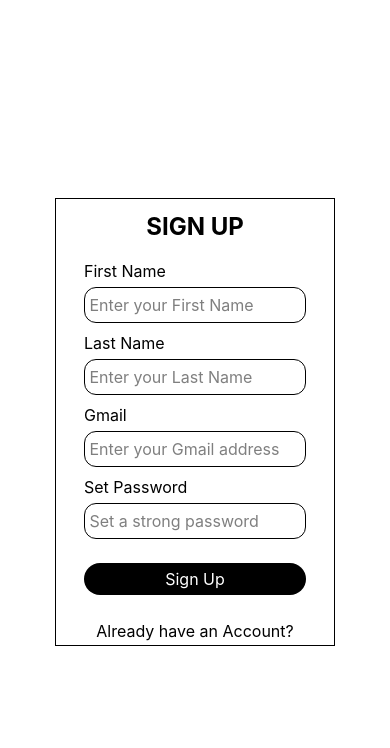
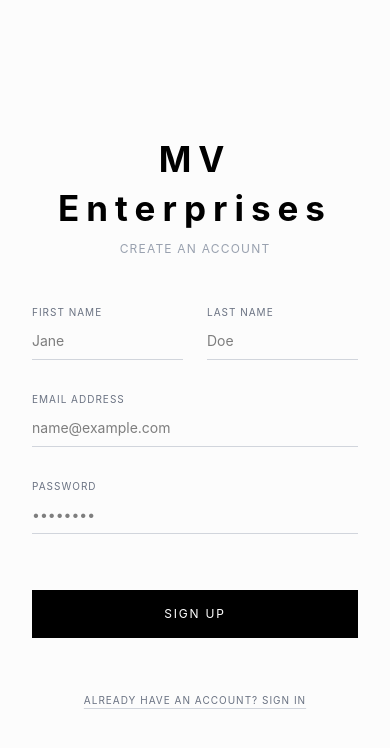
Before and after one commit to namishmahajan2005-arch/MV-Enterprises, a React (Vite) app in the folder mventprfe/: page /login/register in a window 390 px wide. Shown: the top 748 px of the page. Built offline with nearby package versions, Linux system fonts and the light colour scheme.

Commit message:
Improved register and login

```diff
--- a/mventprfe/src/App.css
+++ b/mventprfe/src/App.css
@@ -28,10 +28,10 @@ h5{
   font-weight: bold;
 }
 h6{
-  font-size:18px;
-  color: rgb(97, 96, 96);
-  font-weight: 400;
-  margin-top: 20px;
+  font-size: 35px;
+  font-weight: bold;
+  color: black;
+  text-align: center;
 }
 html{
   scroll-behavior: smooth;
--- a/mventprfe/src/Components/auth.jsx
+++ b/mventprfe/src/Components/auth.jsx
@@ -53,5 +53,5 @@ export function logout() {
   localStorage.removeItem("refresh");
   localStorage.removeItem("username");
   alert("You are being Logged out");
-  window.location.href = "/login";
+  window.location.href = "/";
 }
--- a/mventprfe/src/Components/login.jsx
+++ b/mventprfe/src/Components/login.jsx
@@ -1,46 +1,49 @@
 import { GoogleLogin } from "@react-oauth/google";
-import { useNavigate } from "react-router-dom";
-import { Link } from "react-router-dom";
+import { useNavigate, Link } from "react-router-dom";
 import { useState } from "react";
 
 export default function Login() {
-
   const navigate = useNavigate();
 
-  const [gmail,setGmail]=useState("");
-  const [password,setPassword]=useState("");
-  const [loading,setLoading]=useState(false);
+  const [gmail, setGmail] = useState("");
+  const [password, setPassword] = useState("");
+  const [loading, setLoading] = useState(false);
 
-  const handlesubmit=async(e)=>{
+  const handlesubmit = async (e) => {
     e.preventDefault();
 
-    if(!gmail || !password){
-      alert("Gmail and Password required");
+    if (!gmail || !password) {
+      alert("Email and Password required");
       return;
     }
     setLoading(true);
 
-    const res=await fetch("https://mv-enterprises-4.onrender.com/api/token/",{
-      method:"POST",
-      headers:{"Content-Type":"application/json"},
-      body:JSON.stringify({username:gmail.trim(),password:password}),
+    try {
+      const res = await fetch("https://mv-enterprises-4.onrender.com/api/token/", {
+        method: "POST",
+        headers: { "Content-Type": "application/json" },
+        body: JSON.stringify({ username: gmail.trim(), password: password }),
       });
 
-    const data=await res.json();
+      const data = await res.json();
       setLoading(false);
 
-    if(res.ok){
-      localStorage.setItem("access",data.access);
-      localStorage.setItem("refresh",data.refresh);
-      localStorage.setItem("username",data.username);
-
-      navigate("/")
-    }else{
-      alert("Login failed")
+      if (res.ok) {
+        localStorage.setItem("access", data.access);
+        localStorage.setItem("refresh", data.refresh);
+        localStorage.setItem("username", data.username);
+        navigate("/");
+      } else {
+        alert("Login failed. Please check your credentials.");
       }
+    } catch (error) {
+      setLoading(false);
+      alert("An error occurred during login.");
     }
+  };
 
   const handleGoogleSuccess = async (credentialResponse) => {
+    try {
       const res = await fetch("https://mv-enterprises-4.onrender.com/auth/google/", {
         method: "POST",
         headers: { "Content-Type": "application/json" },
@@ -59,26 +62,89 @@ export default function Login() {
       } else {
         alert("Google login failed");
       }
+    } catch (error) {
+      alert("An error occurred during Google login.");
+    }
   };
 
   return (
-    <div className="flex h-screen justify-center items-center">
-      <div className="border h-100 w-70 ">
-        <div className="flex justify-center font-bold text-2xl mt-3">LOGIN</div>
-        <div>
-          <form onSubmit={handlesubmit} className="my-4">
-            <div className="ml-7 mb-1">Gmail</div>
-            <input type="email" placeholder=" abc@example.com" value={gmail} onChange={(e)=>{setGmail(e.target.value)}} className="w-4/5 h-9 rounded-xl border mx-7 mb-2"/>
-            <div className="pl-7 mb-1">Password</div>
-            <input type="password" placeholder=" ******" value={password} onChange={(e)=>{setPassword(e.target.value)}} className="w-4/5 h-9 rounded-xl border mx-7 mb-2"/>
-            <div className="flex justify-center"><button type="submit" className="bg-black text-white h-8 rounded-2xl mt-3 w-4/5">{loading ? "Logging in" :"Login"}</button></div>
+    <div className="flex min-h-screen bg-[#fcfcfc] font-sans selection:bg-black selection:text-white">
+      <div
+        className="hidden lg:block lg:w-1/2 bg-cover bg-center"
+        style={{ backgroundImage: "url('https://images.unsplash.com/photo-1490481651871-ab68de25d43d?q=80&w=2070&auto=format&fit=crop')" }}
+      ></div>
+
+      <div className="flex flex-col justify-center items-center w-full lg:w-1/2 px-8 py-12 md:py-20">
+        <div className="w-full max-w-sm">
+          <h6 className="text-xl font-light text-center mb-2 tracking-[0.2em] text-black">
+            MV Enterprises
+          </h6>
+          <p className="text-center text-xs tracking-widest text-gray-400 mb-12 uppercase">
+            Access Your Account
+          </p>
+
+          <form onSubmit={handlesubmit} className="space-y-8">
+            <div className="relative">
+              <label className="block text-[10px] uppercase tracking-widest text-gray-500 mb-2">
+                Email Address
+              </label>
+              <input
+                type="email"
+                value={gmail}
+                onChange={(e) => setGmail(e.target.value)}
+                className="w-full pb-2 bg-transparent border-0 border-b border-gray-300 text-sm text-black focus:outline-none focus:border-black focus:ring-0 transition-colors"
+                placeholder="name@example.com"
+              />
+            </div>
+
+            <div className="relative">
+              <label className="block text-[10px] uppercase tracking-widest text-gray-500 mb-2">
+                Password
+              </label>
+              <input
+                type="password"
+                value={password}
+                onChange={(e) => setPassword(e.target.value)}
+                className="w-full pb-2 bg-transparent border-0 border-b border-gray-300 text-sm text-black focus:outline-none focus:border-black focus:ring-0 transition-colors"
+                placeholder="••••••••"
+              />
+            </div>
+
+            <button
+              type="submit"
+              disabled={loading}
+              className="w-full bg-black text-white text-xs tracking-[0.15em] uppercase py-4 mt-4 hover:bg-neutral-800 transition-colors disabled:opacity-70 disabled:cursor-not-allowed"
+            >
+              {loading ? "Authenticating..." : "Sign In"}
+            </button>
           </form>
+
+          <div className="flex items-center my-8">
+            <div className="flex-grow border-t border-gray-200"></div>
+            <span className="mx-4 text-[10px] tracking-widest text-gray-400 uppercase">Or Continue With</span>
+            <div className="flex-grow border-t border-gray-200"></div>
           </div>
-        <div className="flex justify-center">or</div>
-        <div className="flex justify-center items-center my-4">
-          <GoogleLogin onSuccess={handleGoogleSuccess} onError={() => alert("Google login failed")}/>
+
+          <div className="flex justify-center mb-10">
+            <div className="hover:opacity-90 transition-opacity">
+              <GoogleLogin
+                onSuccess={handleGoogleSuccess}
+                onError={() => alert("Google login failed")}
+                theme="outline"
+                shape="rectangular"
+              />
             </div>
-        <div className='flex justify-center'><Link to={'register'}>Don't have an account? </Link></div>
+          </div>
+
+          <div className="text-center mt-8">
+            <Link
+              to="/login/register"
+              className="text-[10px] tracking-widest text-gray-500 hover:text-black uppercase transition-colors underline underline-offset-4 decoration-gray-300 hover:decoration-black"
+            >
+              Create an account
+            </Link>
+          </div>
+        </div>
       </div>
     </div>
   );
--- a/mventprfe/src/Components/product.jsx
+++ b/mventprfe/src/Components/product.jsx
@@ -100,7 +100,7 @@ export default function Product() {
         setIsSubmitting(true);
 
         try {
-            const response = await authFetch(`https://mv-enterprises-4.onrender.com/products/${product.id}/addreviews/`, {
+            const response = await authFetch(`https://mv-enterprises-4.onrender.com/products/${product.id}/addreviews`, {
                 method: 'POST',
                 headers: {
                     'Content-Type': 'application/json',
--- a/mventprfe/src/Components/register.jsx
+++ b/mventprfe/src/Components/register.jsx
@@ -1,60 +1,141 @@
-import React from 'react'
-import { useState } from 'react'
-import { useNavigate } from 'react-router-dom'
-import { Link } from 'react-router-dom'
+import React, { useState } from 'react';
+import { useNavigate, Link } from 'react-router-dom';
 
 export default function Register() {
-    const navigate=useNavigate()
+  const navigate = useNavigate();
 
-    const [gmail,setGmail]=useState("")
-    const [fname,setFname]=useState("")
-    const [lname,setLname]=useState("")
-    const [password,setPassword]=useState("")
+  const [email, setEmail] = useState("");
+  const [fname, setFname] = useState("");
+  const [lname, setLname] = useState("");
+  const [password, setPassword] = useState("");
+  const [loading, setLoading] = useState(false);
 
-    const handlesubmit=async(e)=>{
+  const handlesubmit = async (e) => {
     e.preventDefault();
 
-        if(!gmail || !fname || !lname || !password){
+    if (!email || !fname || !lname || !password) {
       alert("All fields are required");
+      return;
     }
 
-        const res=await fetch("https://mv-enterprises-4.onrender.com/auth/register/",{
-            method:"POST",
+    setLoading(true);
+
+    try {
+      const res = await fetch("https://mv-enterprises-4.onrender.com/auth/register/", {
+        method: "POST",
         headers: { "Content-Type": "application/json" },
         body: JSON.stringify({
-                email: gmail,
+          email: email,
           first_name: fname,
           last_name: lname,
           password: password,
         }),
       });
 
-        const data=await res.json();
+      const data = await res.json();
+      setLoading(false);
 
-        if(res.ok){
-            alert("User Regestered Successfully. Please Login");
-            navigate('/login')
-        }else{
-            alert("Registration failed. Please try again")
+      if (res.ok) {
+        alert("Account created successfully. Please sign in.");
+        navigate('/login');
+      } else {
+        alert("Registration failed. Please check your details and try again.");
       }
+    } catch (error) {
+      setLoading(false);
+      alert("An error occurred during registration.");
     }
+  };
+
   return (
-    <div className='h-screen flex justify-center items-center'>
-        <div className='h-112 w-70 border'>
-            <div className='flex justify-center font-bold mt-3 text-2xl'>SIGN UP</div>
-            <form onSubmit={handlesubmit} className='my-4'>
-                <div className='ml-7 mb-1'>First Name</div>
-                <input type="text" placeholder=' Enter your First Name' value={fname} onChange={(e)=>{setFname(e.target.value)}} className='w-4/5 h-9 rounded-xl border mx-7 mb-2'/>
-                <div className='ml-7 mb-1'>Last Name</div>
-                <input type="text" placeholder=' Enter your Last Name' value={lname} onChange={(e)=>{setLname(e.target.value)}} className='w-4/5 h-9 rounded-xl border mx-7 mb-2'/>
-                <div className='ml-7 mb-1'>Gmail</div>
-                <input type="email" placeholder=' Enter your Gmail address' value={gmail} onChange={(e)=>{setGmail(e.target.value)}} className='w-4/5 h-9 rounded-xl  border mx-7 mb-2'/>
-                <div className='ml-7 mb-1'>Set Password</div>
-                <input type="password" placeholder=' Set a strong password' value={password} onChange={(e)=>{setPassword(e.target.value)}} className='w-4/5 h-9 rounded-xl border mx-7 mb-2'/>
-                <div className='flex justify-center mt-2'><button type='submit' className='bg-black text-white h-8 rounded-2xl mt-2 w-4/5'>Sign Up</button></div>
-            </form>
-            <div className='mt-6'><Link to={'/login'} className='flex justify-center '>Already have an Account?</Link></div>
+    <div className="flex min-h-screen bg-[#fcfcfc] font-sans selection:bg-black selection:text-white">
+      <div
+        className="hidden lg:block lg:w-1/2 bg-cover bg-center"
+        style={{ backgroundImage: "url('https://images.unsplash.com/photo-1445205170230-053b83016050?q=80&w=2071&auto=format&fit=crop')" }}
+      ></div>
+
+      <div className="flex flex-col justify-center items-center w-full lg:w-1/2 px-8 py-12 md:py-20">
+        <div className="w-full max-w-sm">
+          <h6 className="text-xl font-light text-center mb-2 tracking-[0.2em] text-black">
+            MV Enterprises
+          </h6>
+          <p className="text-center text-xs tracking-widest text-gray-400 mb-12 uppercase">
+            Create an Account
+          </p>
+
+          <form onSubmit={handlesubmit} className="space-y-8">
+            <div className="grid grid-cols-2 gap-6">
+              <div className="relative">
+                <label className="block text-[10px] uppercase tracking-widest text-gray-500 mb-2">
+                  First Name
+                </label>
+                <input
+                  type="text"
+                  value={fname}
+                  onChange={(e) => setFname(e.target.value)}
+                  className="w-full pb-2 bg-transparent border-0 border-b border-gray-300 text-sm text-black focus:outline-none focus:border-black focus:ring-0 transition-colors"
+                  placeholder="Jane"
+                />
+              </div>
+              <div className="relative">
+                <label className="block text-[10px] uppercase tracking-widest text-gray-500 mb-2">
+                  Last Name
+                </label>
+                <input
+                  type="text"
+                  value={lname}
+                  onChange={(e) => setLname(e.target.value)}
+                  className="w-full pb-2 bg-transparent border-0 border-b border-gray-300 text-sm text-black focus:outline-none focus:border-black focus:ring-0 transition-colors"
+                  placeholder="Doe"
+                />
               </div>
             </div>
-  )
+
+            <div className="relative">
+              <label className="block text-[10px] uppercase tracking-widest text-gray-500 mb-2">
+                Email Address
+              </label>
+              <input
+                type="email"
+                value={email}
+                onChange={(e) => setEmail(e.target.value)}
+                className="w-full pb-2 bg-transparent border-0 border-b border-gray-300 text-sm text-black focus:outline-none focus:border-black focus:ring-0 transition-colors"
+                placeholder="name@example.com"
+              />
+            </div>
+
+            <div className="relative">
+              <label className="block text-[10px] uppercase tracking-widest text-gray-500 mb-2">
+                Password
+              </label>
+              <input
+                type="password"
+                value={password}
+                onChange={(e) => setPassword(e.target.value)}
+                className="w-full pb-2 bg-transparent border-0 border-b border-gray-300 text-sm text-black focus:outline-none focus:border-black focus:ring-0 transition-colors"
+                placeholder="••••••••"
+              />
+            </div>
+
+            <button
+              type="submit"
+              disabled={loading}
+              className="w-full bg-black text-white text-xs tracking-[0.15em] uppercase py-4 mt-6 hover:bg-neutral-800 transition-colors disabled:opacity-70 disabled:cursor-not-allowed"
+            >
+              {loading ? "Creating Account..." : "Sign Up"}
+            </button>
+          </form>
+
+          <div className="text-center mt-12">
+            <Link
+              to="/login"
+              className="text-[10px] tracking-widest text-gray-500 hover:text-black uppercase transition-colors underline underline-offset-4 decoration-gray-300 hover:decoration-black"
+            >
+              Already have an account? Sign in
+            </Link>
+          </div>
+        </div>
+      </div>
+    </div>
+  );
 }
```
Also changed, not shown: 1 other file (tests, documents, lock files or other folders). Lines whose indentation alone changed are shown as unchanged.
